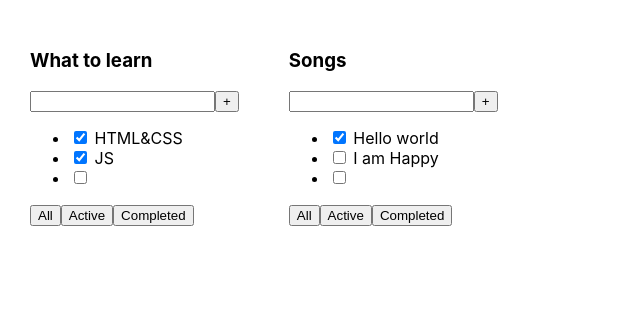
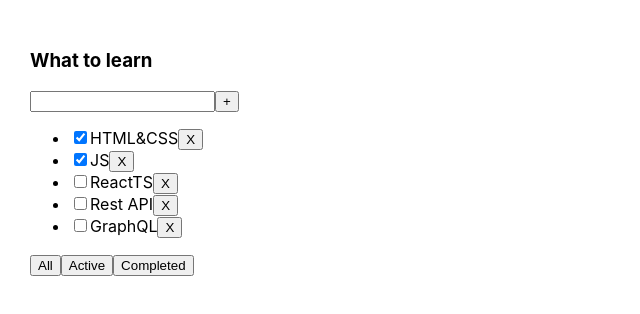
Before and after one commit to ilyajav/TodoList---ReactTS, a React (Create React App) app: page / in a window 1280 px wide. Shown: the top 314 px of the page, without its empty margins (0-640 px from the left). Built offline with nearby package versions, Linux system fonts and the light colour scheme.

Commit message:
second commit

```diff
--- a/src/App.tsx
+++ b/src/App.tsx
@@ -1,6 +1,8 @@
-import React from 'react';
+import React, {useState} from 'react';
 import './App.css';
 import {Todolist} from "./Todolist";
+
+export type filterCase = 'all' | 'active' | 'completed';
 
 export type TaskType = {
     id: number;
@@ -8,25 +10,48 @@ export type TaskType = {
     isDone: boolean;
 }
 
-const task1: TaskType[] = [
-    {id: 1, title: 'HTML&CSS', isDone: true},
-    {id: 2, title: 'JS', isDone: true},
-    {id: 3, title: 'ReactTS', isDone: false},
-]
+const App = () => {
+    debugger
+    let [tasks, setTasks] = useState<TaskType[]>([
+        {id: 1, title: 'HTML&CSS', isDone: true},
+        {id: 2, title: 'JS', isDone: true},
+        {id: 3, title: 'ReactTS', isDone: false},
+        {id: 4, title: 'Rest API', isDone: false},
+        {id: 5, title: 'GraphQL', isDone: false},
+    ])
+    debugger
+    const removeTask = (selectID: number) =>{
+        debugger
+        let filteredTasks = tasks.filter(t => t.id !== selectID);
+        debugger
+        setTasks(filteredTasks);
+    }
+    debugger
+    let [filter, setFilter] = useState<filterCase>('all')
+    debugger
+    let tasksForTodoList = tasks
+    debugger
+    if(filter === 'active'){
+        debugger
+        tasksForTodoList = tasks.filter(t => !t.isDone)
+    }else if(filter === 'completed'){
+        debugger
+        tasksForTodoList = tasks.filter(t => t.isDone)
+    }
+    debugger
+   const tasksFilter = (value: filterCase) => {
+        debugger
+        setFilter(value)
+   }
 
-const task2: TaskType[] = [
-    {id: 1, title: 'Hello world', isDone: true},
-    {id: 2, title: 'I am Happy', isDone: false},
-    {id: 3, title: 'Yo', isDone: false},
-]
-
-
-
-const App = () => {
     return (
         <div className="App">
-            <Todolist title='What to learn' tasks={task1} />
-            <Todolist title='Songs' tasks={task2} />
+            <Todolist
+                title='What to learn'
+                tasks={tasksForTodoList}
+               removeTasks={removeTask}
+                tasksFilter={tasksFilter}
+            />
         </div>
     );
 }
--- a/src/Todolist.tsx
+++ b/src/Todolist.tsx
@@ -1,12 +1,14 @@
 import React, {FC} from "react"
-import {TaskType} from "./App";
+import {filterCase, TaskType} from "./App";
 
 type PropsType = {
     title: string;
     tasks: TaskType[]
+    removeTasks: (selectID: number) => void;
+    tasksFilter: (value: filterCase) => void
 }
 
-export const Todolist: FC<PropsType> = ({title, tasks}) => {
+export const Todolist: FC<PropsType> = ({title, tasks, removeTasks, tasksFilter}) => {
     return (
         <div>
             <h3>{title}</h3>
@@ -15,14 +17,19 @@ export const Todolist: FC<PropsType> = ({title, tasks}) => {
                 <button>+</button>
             </div>
             <ul>
-                <li><input type="checkbox" checked={tasks[0].isDone}/> <span>{tasks[0].title}</span></li>
-                <li><input type="checkbox" checked={tasks[1].isDone}/> <span>{tasks[1].title}</span></li>
-                <li><input type="checkbox" checked={tasks[2].isDone}/> <span>{tasks[2].isDone}</span></li>
+                {
+                    tasks
+                        .map((task) =>
+                            <li key={task.id}><input type="checkbox" checked={task.isDone}/>
+                                <span>{task.title}</span>
+                                <button onClick={() => {removeTasks(task.id)}}>X</button>
+                            </li>)
+                }
             </ul>
             <div>
-                <button>All</button>
-                <button>Active</button>
-                <button>Completed</button>
+                <button onClick={() => {tasksFilter('all')}}>All</button>
+                <button onClick={() => {tasksFilter('active')}}>Active</button>
+                <button onClick={() => {tasksFilter('completed')}}>Completed</button>
             </div>
         </div>
     )
```
